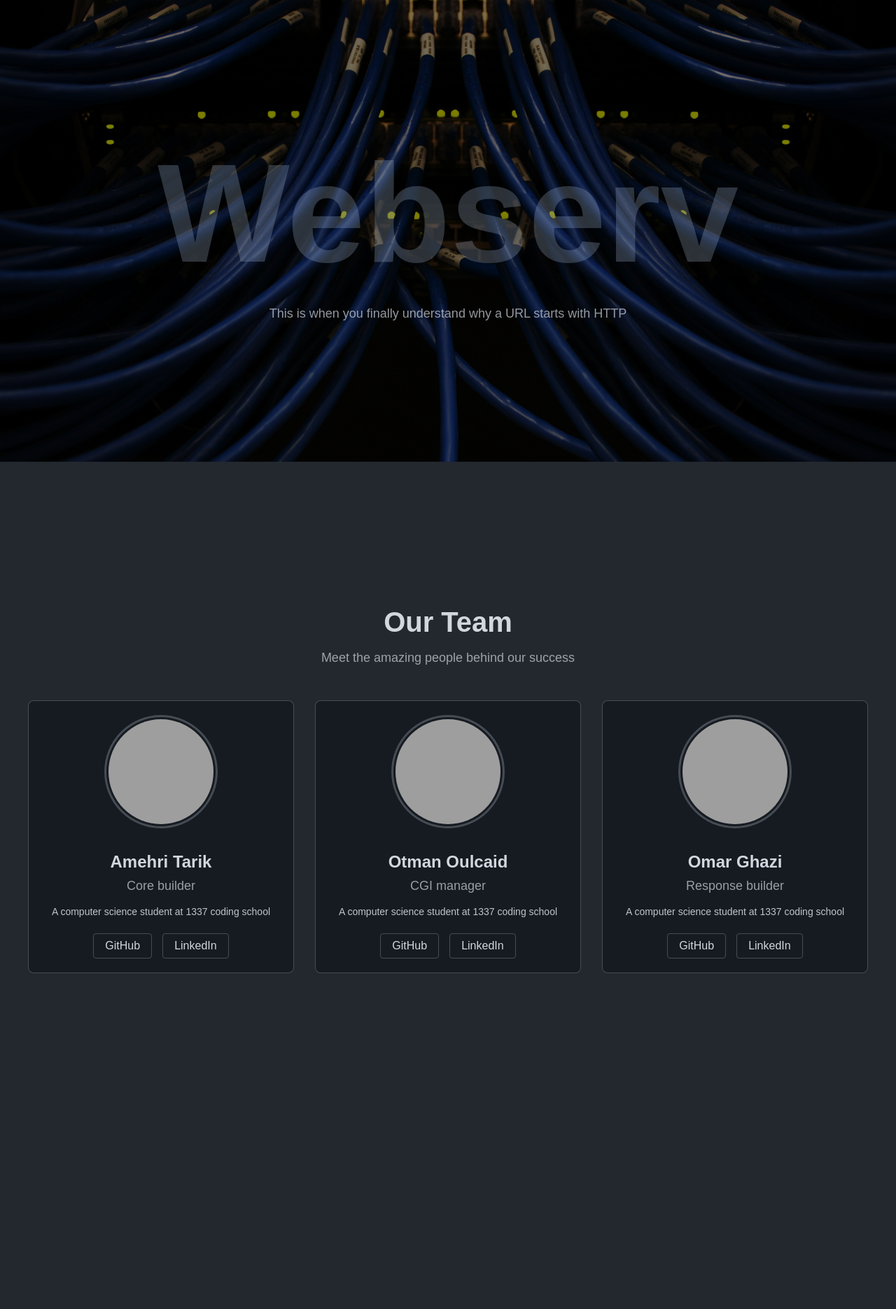
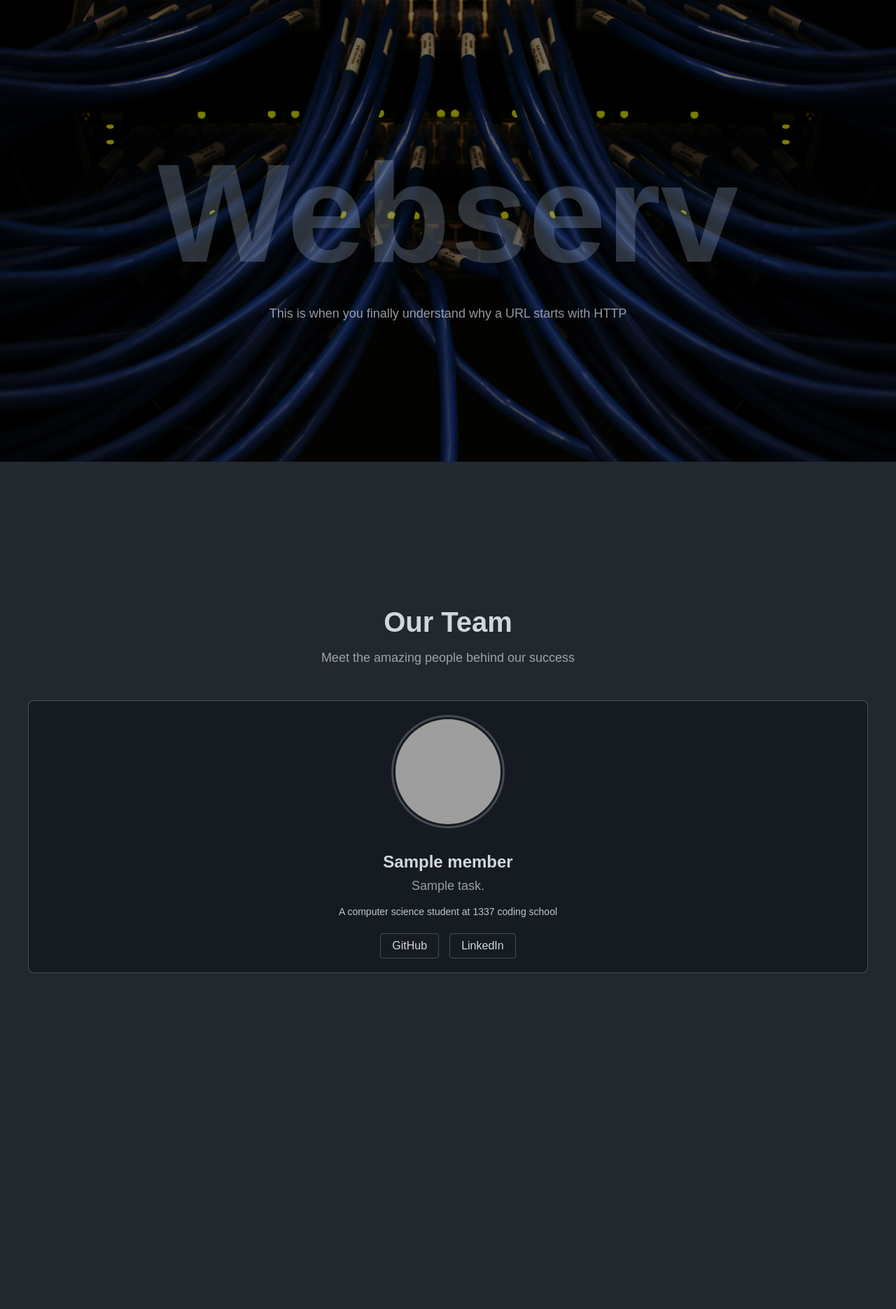
Before and after one commit to tarikkudesu/webserv, a PHP site: template cgi-bin/php/View/vIndex.php in a window 1280 px wide. Shown: the whole page at 70% size. Run offline with PHP 8.4, Linux system fonts and the light colour scheme; the template is opened without the code that fills it: most values are stand-ins (such as "Sample title", 1, 10 or a date in 2020); grey boxes are pictures that could not be loaded.

Commit message:
completely done with cgi

```diff
--- a/cgi-bin/php/Controller/controller.php
+++ b/cgi-bin/php/Controller/controller.php
@@ -23,10 +23,6 @@ function postAction()
 	render("vPost.php", $_POST);
 }
 
-function formAction()
-{
-	render("vForm.php");
-}
 
 function setSuperGlobal(&$arr)
 {
--- a/cgi-bin/php/View/style/error&post.css
+++ b/cgi-bin/php/View/style/error&post.css
@@ -1,9 +1,11 @@
+body {
+	background-color: rgb(35, 40, 47);
+}
 .container {
 	font-family: Arial, sans-serif;
 	margin: 0;
 	padding: 0;
-	background-color: rgb(35, 40, 47);
-	color: #f4f4f9;
+	color: #000;
 	display: flex;
 	justify-content: center;
 	align-items: center;
--- a/cgi-bin/php/View/vIndex.php
+++ b/cgi-bin/php/View/vIndex.php
@@ -16,40 +16,21 @@
             <h1 style="font-size: 40px; margin-bottom: 10px;">Our Team</h1>
             <p style="font-size: 18px; color: rgba(210, 215, 223, 0.7);">Meet the amazing people behind our success</p>
         </div>
-
 		<div class="team-grid">
+		<?php
+			foreach ($members as $key => $value) {
+		?>
 				<div class="team-member">
-                <img src="assets/tamehri.jpg" alt="Team Member 1" class="member-image">
-                <h2 class="member-name">Amehri Tarik</h2>
-                <div class="member-role">Core builder</div>
+					<img src="php/View/assets/<?=$value["image"]?>.jpg" alt="Team Member 1" class="member-image">
+					<h2 class="member-name"><?=$value["name"]?></h2>
+					<div class="member-role"><?=$value["task"]?>.</div>
 					<p class="member-bio">A computer science student at 1337 coding school</p>
 					<div class="social-links">
-                    <a href="#" class="social-link">GitHub</a>
-                    <a href="#" class="social-link">LinkedIn</a>
+						<a href="https://github.com/<?=$value["github"]?>" class="social-link">GitHub</a>
+						<a href="https://linkedin.com/in/<?=$value["linkdin"]?>" class="social-link">LinkedIn</a>
 					</div>
 				</div>
-
-            <div class="team-member">
-                <img src="assets/ooulcaid.jpg" alt="Team Member 2" class="member-image">
-                <h2 class="member-name">Otman Oulcaid</h2>
-                <div class="member-role">CGI manager</div>
-                <p class="member-bio">A computer science student at 1337 coding school</p>
-                <div class="social-links">
-                    <a href="#" class="social-link">GitHub</a>
-                    <a href="#" class="social-link">LinkedIn</a>
-                </div>
-            </div>
-
-            <div class="team-member">
-                <img src="assets/omghazi.jpg" alt="Team Member 3" class="member-image">
-                <h2 class="member-name">Omar Ghazi</h2>
-                <div class="member-role">Response builder</div>
-                <p class="member-bio">A computer science student at 1337 coding school</p>
-                <div class="social-links">
-                    <a href="#" class="social-link">GitHub</a>
-                    <a href="#" class="social-link">LinkedIn</a>
-                </div>
-            </div>
+		<? } ?>
         </div>
     </div>
 </body>
```
Also changed, not shown: cgi-bin/php/Model/manager.php (+9 -6 lines), cgi-bin/php/View/vForm.php (deleted, +0 -36 lines), cgi-bin/php/View/vPost.php (+9 -7 lines), 4 other files. Lines whose indentation alone changed are shown as unchanged.
